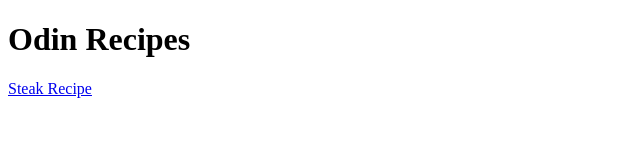
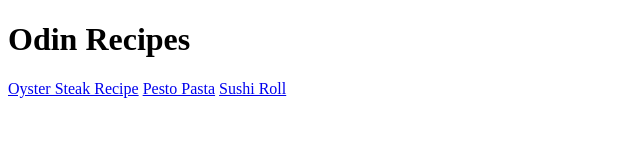
Before and after one commit to wheatgrasss/odin-recipes, a plain HTML site: page index.html in a window 1280 px wide. Shown: the whole page, without its empty margins (0-640 px from the left). Drawn offline with Linux system fonts and the light colour scheme.

Commit message:
Update index.html

```diff
--- a/index.html
+++ b/index.html
@@ -6,6 +6,8 @@
     </head>
     <body>
         <h1>Odin Recipes</h1>
-        <a href="./recipes/steak.html">Steak Recipe</a>
+        <a href="./recipes/steak.html">Oyster Steak Recipe</a>
+        <a href="./recipes/pesto-pasta.html">Pesto Pasta</a>
+        <a href="./recipes/sushi-roll.html">Sushi Roll</a>
     </body>
 </html>
```
